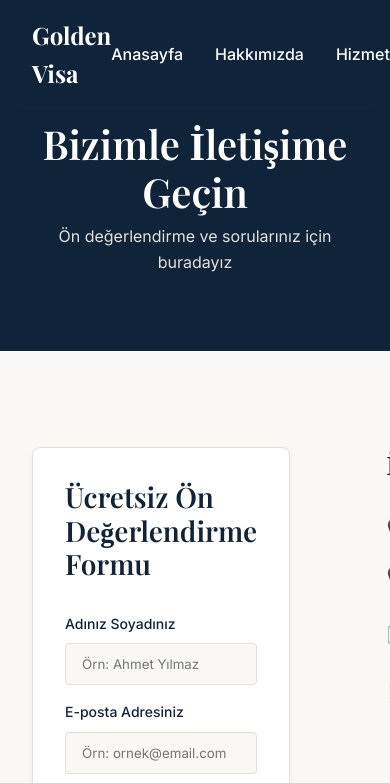
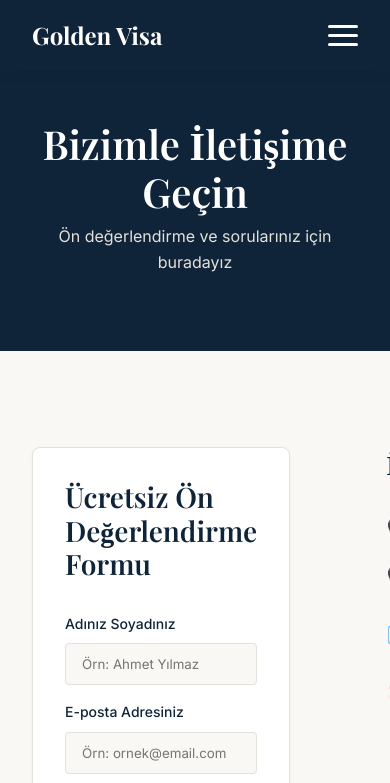
Before and after one commit to selimcangursu4/golden-danismanlik, a website built with Vite: page contact.html in a window 390 px wide. Shown: the top 783 px of the page. Built offline with nearby package versions, Linux system fonts and the light colour scheme.

Commit message:
responsive hale getirildi proje.

```diff
--- a/contact.html
+++ b/contact.html
@@ -29,6 +29,11 @@
           <li class="nav-item"><a href="/contact.html" class="btn btn-primary" style="padding: 0.5rem 1rem;">İletişim</a></li>
         </ul>
       </nav>
+      <div class="menu-toggle" id="mobile-menu">
+        <span></span>
+        <span></span>
+        <span></span>
+      </div>
     </div>
   </header>
 
--- a/src/css/layout.css
+++ b/src/css/layout.css
@@ -98,3 +98,66 @@
   font-size: var(--text-caption);
   color: var(--color-gray);
 }
+
+/* Mobile Menu Styles */
+.menu-toggle {
+  display: none;
+  flex-direction: column;
+  justify-content: space-between;
+  width: 30px;
+  height: 21px;
+  cursor: pointer;
+  z-index: 1001;
+}
+
+.menu-toggle span {
+  display: block;
+  height: 3px;
+  width: 100%;
+  background-color: var(--color-white);
+  border-radius: 3px;
+  transition: all 0.3s ease;
+}
+
+@media (max-width: 768px) {
+  .menu-toggle {
+    display: flex;
+  }
+
+  .nav-links {
+    position: fixed;
+    top: 0;
+    right: -100%;
+    width: 250px;
+    height: 100vh;
+    background-color: var(--color-primary);
+    flex-direction: column;
+    padding-top: 80px;
+    padding-left: 20px;
+    padding-right: 20px;
+    gap: 1.5rem;
+    transition: right 0.3s ease;
+    box-shadow: -5px 0 15px rgba(0,0,0,0.5);
+    z-index: 999;
+  }
+
+  .nav-links.active {
+    right: 0;
+  }
+
+  .menu-toggle.active span:nth-child(1) {
+    transform: translateY(9px) rotate(45deg);
+  }
+  .menu-toggle.active span:nth-child(2) {
+    opacity: 0;
+  }
+  .menu-toggle.active span:nth-child(3) {
+    transform: translateY(-9px) rotate(-45deg);
+  }
+
+  /* Make sure footer grids flow vertically */
+  .footer-grid {
+    grid-template-columns: 1fr;
+    text-align: center;
+  }
+}
--- a/src/js/main.js
+++ b/src/js/main.js
@@ -91,4 +91,15 @@ document.addEventListener('DOMContentLoaded', () => {
       slider.scrollLeft = scrollLeft - walk;
     });
   }
+
+  // Mobile Menu Toggle
+  const menuToggle = document.getElementById('mobile-menu');
+  const navLinksList = document.querySelector('.nav-links');
+
+  if (menuToggle && navLinksList) {
+    menuToggle.addEventListener('click', () => {
+      menuToggle.classList.toggle('active');
+      navLinksList.classList.toggle('active');
+    });
+  }
 });
```
Also changed, not shown: about.html (+5 -0 lines), countries.html (+5 -0 lines), index.html (+15 -18 lines), process.html (+5 -0 lines), services.html (+5 -0 lines), 1 other file.
